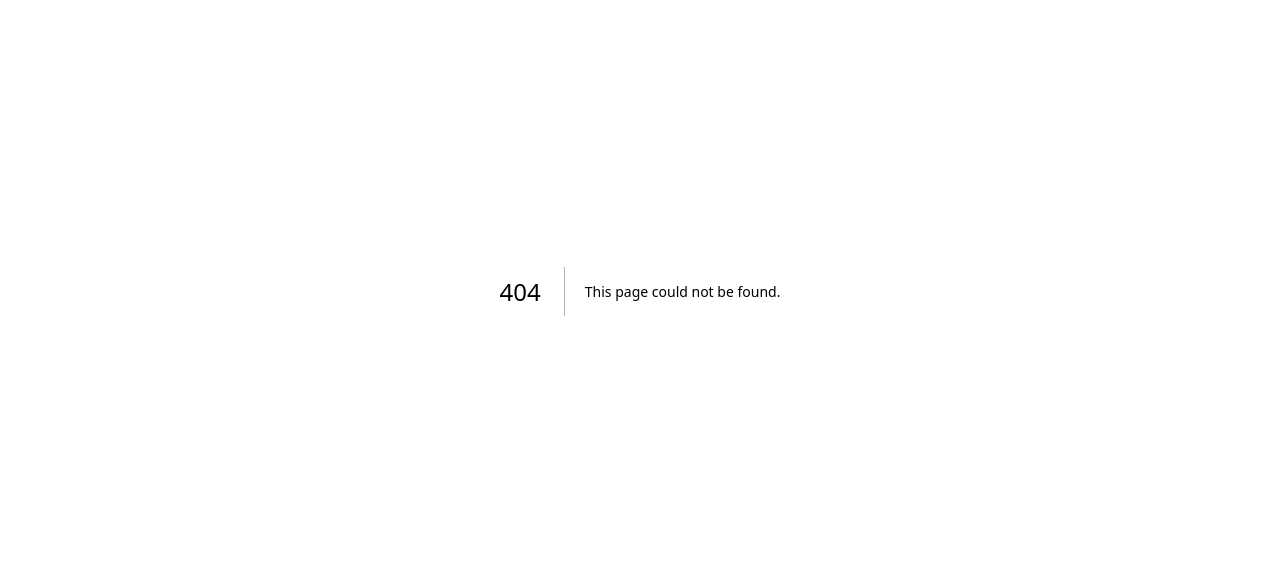
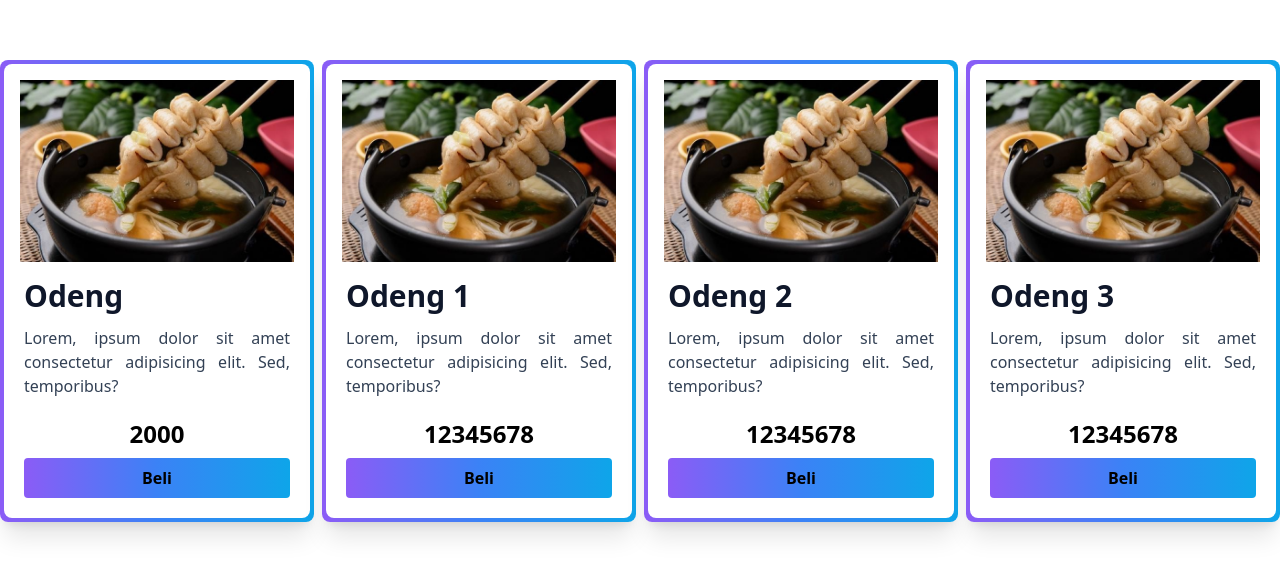
Before and after one commit to Danu-prasetyo/belajar-nextjs-batch3, a Next.js app: page /products in a window 1280 px wide. Before the commit this address had no page. Shown: the part 109-684 px from the top of the page. Built offline with nearby package versions, Linux system fonts and the light colour scheme.

Commit message:
nested component & rendering list

```diff
--- /dev/null
+++ b/src/components/molecules/CardProduct/index.js
@@ -0,0 +1,51 @@
+import Button from "@/components/atoms/Button";
+import Image from "next/image";
+import Link from "next/link";
+import React from "react";
+
+/** Nested component : fungsinya sebagai wadah/container untuk beberapa komponen anak(header,body,footer)
+ * komponen ini akan jadi kompone pembungkus untuk komponen children
+ */
+
+const CardProduct = ({ children }) => {
+  return (
+    <>
+      <div className="rounded-lg bg-gradient-aigen shadow-xl p-1">
+        <div className="w-full max-w-xs bg-white rounded-lg">{children}</div>
+      </div>
+    </>
+  );
+};
+
+function Header({ image }) {
+  return (
+    <Link href="#">
+      <Image src={image} alt="card image" className="p-4 rounded-t-lg w-full" width={300} height={300} />
+    </Link>
+  );
+}
+
+function Body({ title, desc }) {
+  return (
+    <div className="px-5 pb-5">
+      <Link href="#">
+        <h3 className="text-3xl font-bold text-slate-900">{title}</h3>
+        <p className="mt-3 text-slate-700 text-base text-justify">{desc}</p>
+      </Link>
+    </div>
+  );
+}
+
+function Footer({ price }) {
+  return (
+    <div className="flex flex-col items-center justify-center px-5 pb-5">
+      <span className="text-2xl font-semibold mb-2">{price}</span>
+      <Button buttonClassname="bg-gradient-hover w-full">Beli</Button>
+    </div>
+  );
+}
+
+CardProduct.Header = Header;
+CardProduct.Body = Body;
+CardProduct.Footer = Footer;
+export default CardProduct;
--- /dev/null
+++ b/src/pages/products/index.js
@@ -0,0 +1,54 @@
+import CardProduct from "@/components/molecules/CardProduct";
+import React from "react";
+
+const ProductPage = () => {
+  // anggap data dari API/BE
+  const data = [
+    {
+      id: 1,
+      image: "/images/odeng.jpg",
+      title: "Odeng 1",
+      description: "Lorem, ipsum dolor sit amet consectetur adipisicing elit. Sed, temporibus?",
+      price: 12345678,
+    },
+    {
+      id: 2,
+      image: "/images/odeng.jpg",
+      title: "Odeng 2",
+      description: "Lorem, ipsum dolor sit amet consectetur adipisicing elit. Sed, temporibus?",
+      price: 12345678,
+    },
+    {
+      id: 3,
+      image: "/images/odeng.jpg",
+      title: "Odeng 3",
+      description: "Lorem, ipsum dolor sit amet consectetur adipisicing elit. Sed, temporibus?",
+      price: 12345678,
+    },
+  ];
+
+  return (
+    <div className="flex justify-center items-center min-h-screen gap-2">
+      {/* nested component */}
+      <CardProduct>
+        <CardProduct.Header image="/images/odeng.jpg" />
+        <CardProduct.Body
+          title={"Odeng"}
+          desc="Lorem, ipsum dolor sit amet consectetur adipisicing elit. Sed, temporibus?"
+        />
+        <CardProduct.Footer price={"2000"} />
+      </CardProduct>
+      {/* Rendering list : teknik untuk nampilin beberapa elemen UI tertentu
+      berdasarkan data dinamis yang di simpan dalam sebuah JSON */}
+      {data.map((item) => (
+        <CardProduct key={item.id}>
+          <CardProduct.Header image={item.image} />
+          <CardProduct.Body title={item.title} desc={item.description} />
+          <CardProduct.Footer price={item.price} />
+        </CardProduct>
+      ))}
+    </div>
+  );
+};
+
+export default ProductPage;
```
Also changed, not shown: public/images/odeng.jpg (added).
